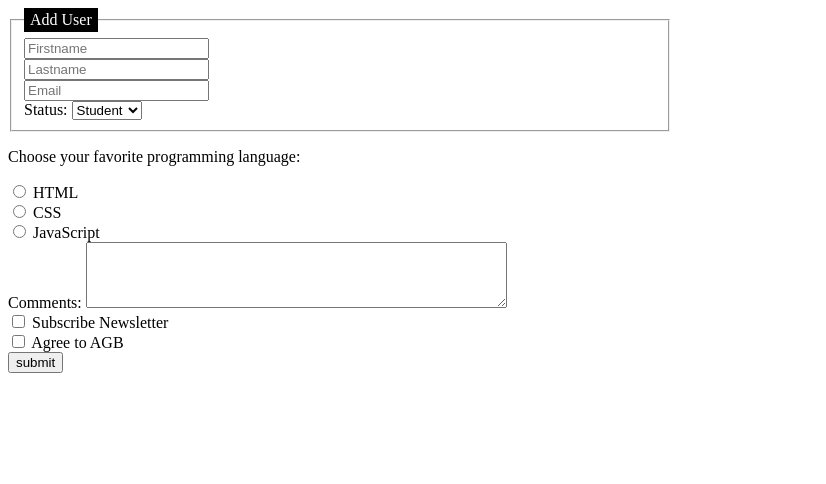
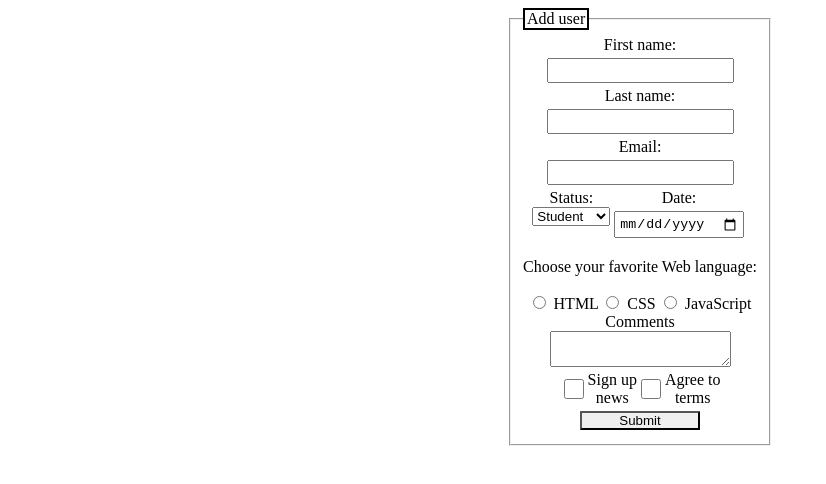
Before and after one commit to Midastgk/appacademy, a plain HTML site: page HTML/index.html in a window 1280 px wide. Shown: the whole page, without its empty margins (0-826 px from the left). Drawn offline with Linux system fonts and the light colour scheme.

Commit message:
Add files via upload

```diff
--- a/HTML/basic.css
+++ b/HTML/basic.css
@@ -1,9 +1,42 @@
-legend {
-	background-color: #000;
-	color: #fff;
-	padding: 3px 6px;
+body {
+	display: flex;
+	justify-content: center;
+	text-align: center;
+
+
 }
 
-fieldset{
-	width: 50%;
+.flex-container{
+	display: flex;
+	justify-content: center;
 }
+.child1{
+	display: inline-flex;
+}
+
+legend{
+	border: 2px solid;
+	text-align: left;
+}
+input, button{
+	padding: 3px;
+	margin: 4px;
+
+}
+.agree{
+	display: inline-flex;
+
+}
+button{
+	padding: 0px;
+	text-align: center;
+	width:	120px;
+	border-radius: 1px;
+}
+#signup, #terms{
+	width: 20px;
+}
+#role {
+	margin: auto;
+
+}
--- a/HTML/index.html
+++ b/HTML/index.html
@@ -1,46 +1,71 @@
-<!doctype html>
-<html><!DOCTYPE html>
+<!DOCTYPE html>
 <html>
     <head>
-	<link rel="stylesheet" href="basic.css">
-	<meta charset="utf-8">
-	<meta name="viewport" content="width=device-width, initial-scale=1">
-	<title></title>
+        <link rel="stylesheet" type="text/css" href="basic.css">
     </head>
     <body>
-	<form method="POST">
+        <form action="/form-handling-url" method="post" class="flex-container">
             <fieldset>
-			<legend>Add User</legend>
-				<input type="text" name="" placeholder="Firstname"><br>
-				<input type="text" name="" placeholder="Lastname"><br>
-				<input type="email" name="" placeholder="Email"><br>
-				<label for="status">Status:</label>
-				<select name="status">
-					<option value="Student">Student</option>
-					<option value="Teacher">Teacher</option>
-					<option value="Guest">Guest</option>
+            <legend>Add user</legend>
+
+            <div>
+                <label for="firstName">First name:</label><br>
+                <input type="text" id="firstName" name="first_name">
+            </div>
+
+            <div>
+                <label for="lastName">Last name:</label><br>
+                <input type="text" id="lastName" name="last_name">
+            </div>
+
+            <div>
+                <label for="email">Email:</label><br>
+                <input type="email" id="email" name="email_address">
+            </div>
+        	<div class="child1">
+            <div>
+                <label for="role">Status:</label>
+                <br>
+                <select id="role" name="user_role_name">
+                <option value="student">Student</option>
+                <option value="instructor">Instructor</option>
+                <option value="guest">Guest</option>
                 </select>
-		</fieldset>
-		<p>Choose your favorite programming language:</p>
-		 	<input type="radio" value="HTML" id="html" name="favlang">
-		 		<label for="html">HTML</label><br>
-		 	<input type="radio" value="CSS" id="css" name="favlang">
-		 		<label for="css">CSS</label><br>
-		 	<input type="radio" value="JavaScript" id="JavaScript" name="favlang">
-		 		<label for="JavaScript">JavaScript</label><br>
-		 <label for="comments">Comments:</label>
-		 	<textarea id="comments" name="comments" rows="4" cols="50"></textarea><br>
+            </div>
+             <div>
+	                <label for="date">Date:</label><br>
+	                <input type="date" id="date" name="date">
+	            </div>
+         	</div>
 
-		 <input type="checkbox" name="news" id="news">
-		 	<label for="news">Subscribe Newsletter</label><br>
-		 <input type="checkbox" name="agb" id="agb">
-		 	<label for="agb">Agree to AGB</label><br>
+            <div>
+                <p>Choose your favorite Web language:</p>
+                <input type="radio" id="html" name="fav_language" value="HTML">
+                <label for="html">HTML</label>
+                <input type="radio" id="css" name="fav_language" value="CSS">
+                <label for="css">CSS</label>
+                <input type="radio" id="javascript" name="fav_language" value="JavaScript">
+                <label for="javascript">JavaScript</label>
+            </div>
 
-		 <input type="submit" name="submit" value="submit">
+            <div class="comments">
+                <label for="comments" id="com">Comments</label><br>
+                <textarea id="comments" name="comments"></textarea>
+            </div>
 
 
+            <div class="agree">
+                <input type="checkbox" id="signup" name="signup" value="Signup">
+                <label for="signup">Sign up<br> news</label>
+                <input type="checkbox" id="terms" name="terms" value="Terms">
+                <label for="terms"> Agree to<br> terms</label>
+            </div>
 
+            <div>
+                <button type="submit">Submit</button>
+            </div>
 
+            </fieldset>
         </form>
     </body>
 </html>
```
Lines whose indentation alone changed are shown as unchanged.
